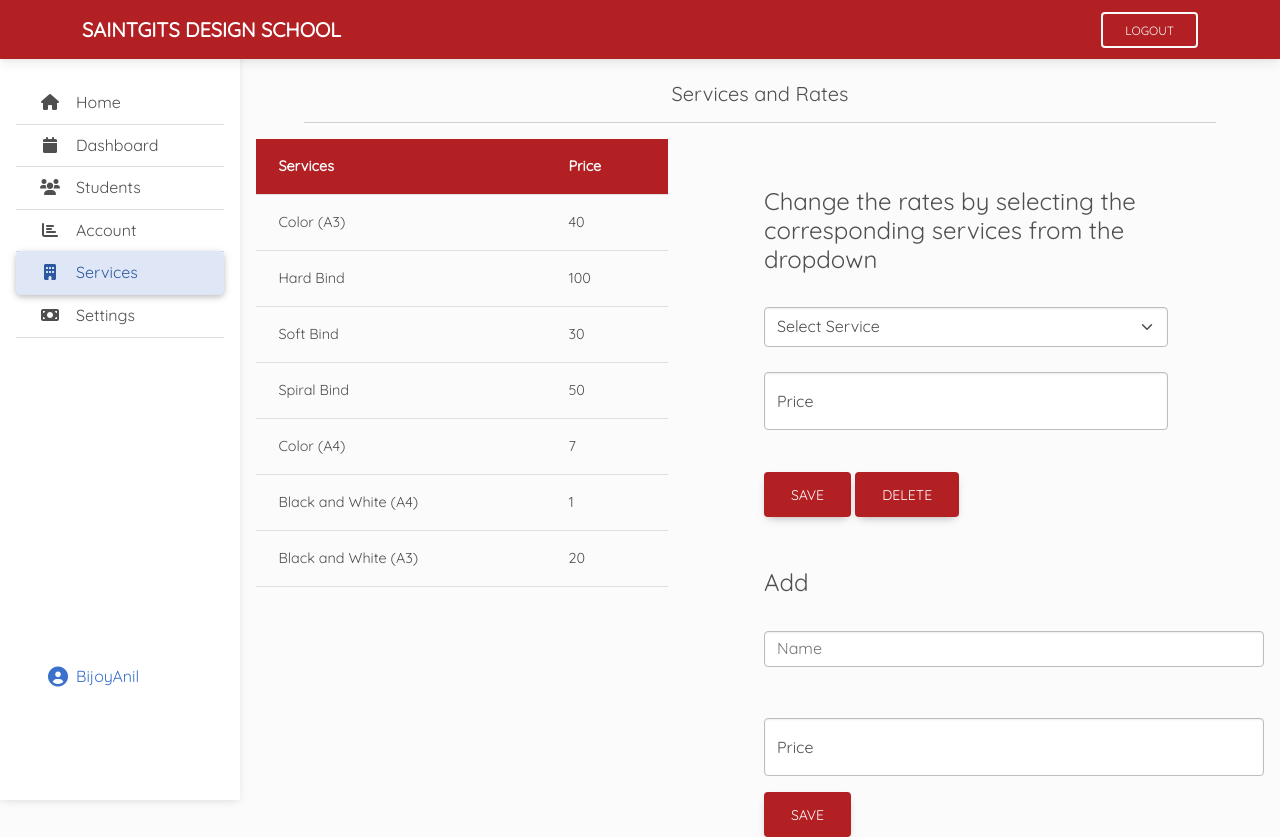
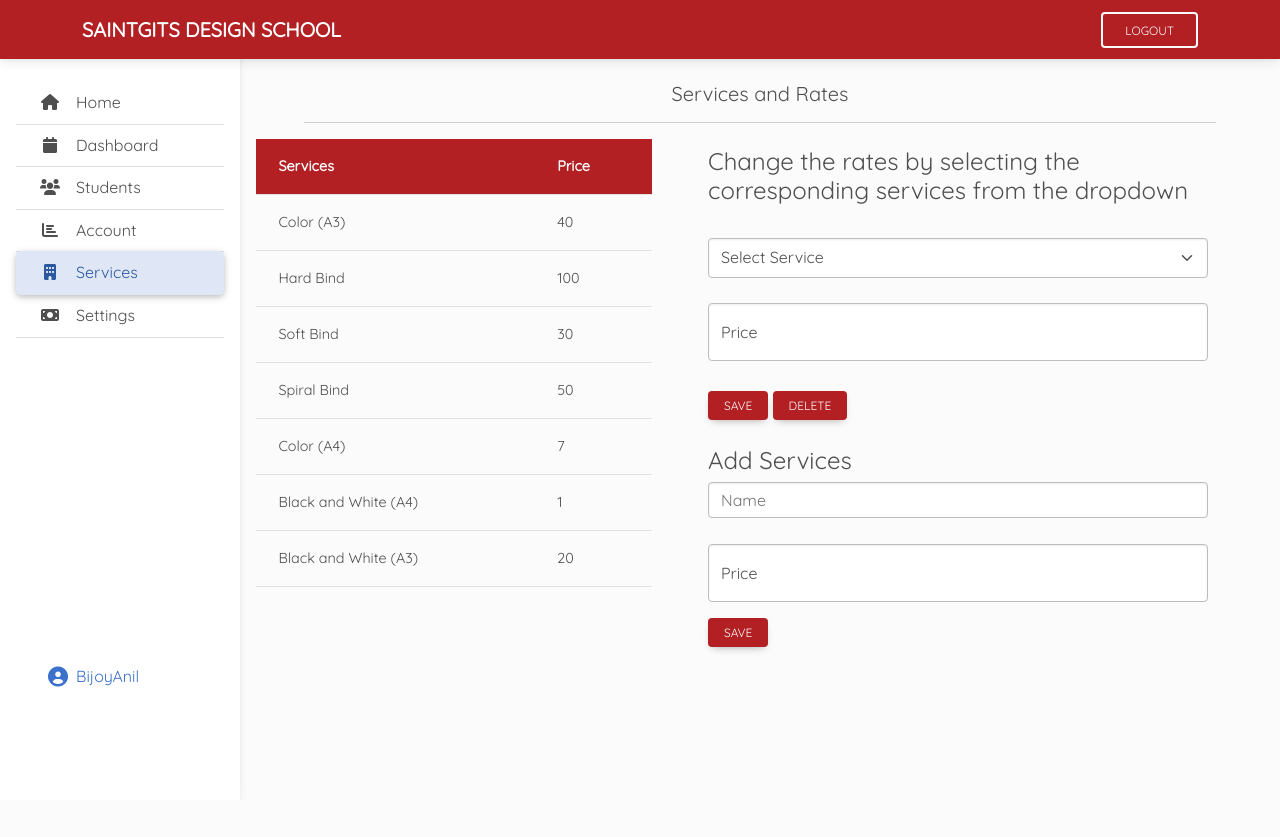
Before and after one commit to bijoy7034/SDS-PRINT-SYSTEM, a PHP site: page /services.php?set=service in a window 1280 px wide. After the commit the page ends 687 px from the top, so only its background shows below. Run offline with PHP 8.4, Linux system fonts and the light colour scheme; the visitor is signed in with stand-in values (Sample User, id 1); data comes from the database, SQL or seed files in the repository.

Commit message:
SERVICES

```diff
--- a/services.php
+++ b/services.php
@@ -168,47 +168,48 @@ style="background-color: #b22024;"
       </tr>
       </tbody>
 </table>
-<div class="m-5 px-5" style="min-width: 500px ;">
+<div class="m-2 px-5" style="max-width: 600px ;">
 <h4>Change the rates by selecting the corresponding services from the dropdown</h4>
   <br>
-  <form action="services.php?set=service" method="post">
+  <form action="services.php?set=service" method="post" >
   <select id='select' name="ser" class="form-select" aria-label="Default select example">
   <option selected>Select Service</option>
 
 </select> <br>
 
-<div class="form-floating mb-3">
+<div class="form-floating mb-1">
   <input name="rate" type="number" class="form-control" id="floatingInput" placeholder="name@example.com">
   <label for="floatingInput">Price</label>
   <br>
   <span id='error'></span>
 </div>
-<button class="btn text-light btn-lg" style="background-color: #b22024;" type="submit" name="edit">SAVE</button>
-<button class="btn text-light btn-lg" style="background-color: #b22024;" type="submit" name="delete">DELETE</button>
+<button class="btn text-light btn-sm" style="background-color: #b22024;" type="submit" name="edit">SAVE</button>
+<button class="btn text-light btn-sm" style="background-color: #b22024;" type="submit" name="delete"
+data-mdb-toggle="tooltip"
+        data-mdb-html="true"
+         title="Select the respective service and the delete"
+>DELETE</button>
 </form>
-<br>
 
 <br>
-
 <div class="" style="min-width: 500px ;">
-<h4>Add</h4>
-  <br>
+<h4>Add Services</h4>
   <form action="services.php?set=service" method="post">
 
   <input id='item-name' name="item-name" class="form-control" aria-label="Default select example" placeholder="Name">
-  <br>
+
   <!-- <select id='type' name="typ" class="form-select" aria-label="Default select example">
     <option disabled>Select Type of Service</option>
     <option selected value='addon'>Add On</option>
-    <option value='paper'>Paper</option> -->
-      </select>
+    <option value='paper'>Paper</option>
+      </select>-->
 
   <br>
 <div class="form-floating mb-3">
   <input required name="item-rate" type="number" class="form-control" id="floatingInput" placeholder="name@example.com">
   <label for="floatingInput">Price</label>
 </div>
-<button class="btn text-light btn-lg" style="background-color: #b22024;" type="submit" name="add">SAVE</button>
+<button class="btn text-light btn-sm" style="background-color: #b22024;" type="submit" name="add">SAVE</button>
 </form>
   </div>
   </div>
--- a/students.php
+++ b/students.php
@@ -217,8 +217,8 @@ if($result_products):
 <div class="modal fade" id="exampleModal" tabindex="-1" aria-labelledby="exampleModalLabel" aria-hidden="true">
   <div class="modal-dialog">
     <div class="modal-content">
-      <div class="modal-header">
-        <h5 class="modal-title" id="exampleModalLabel">Add Student</h5>
+      <div class="modal-header" style="background-color: #b22024;">
+        <h5 class="modal-title text-light"  id="exampleModalLabel">Add Student</h5>
         <button type="button" class="btn-close" data-mdb-dismiss="modal" aria-label="Close"></button>
       </div>
       <div class="modal-body">
```
